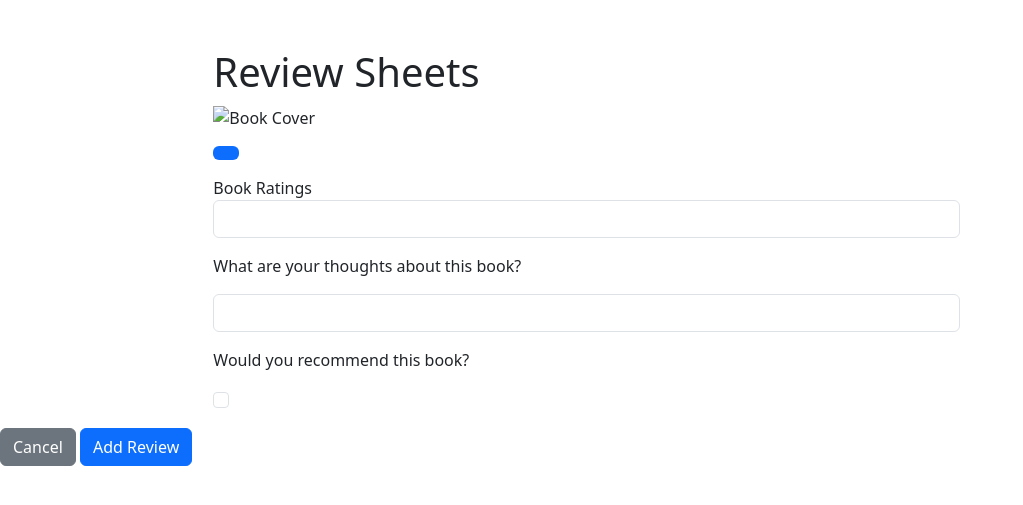
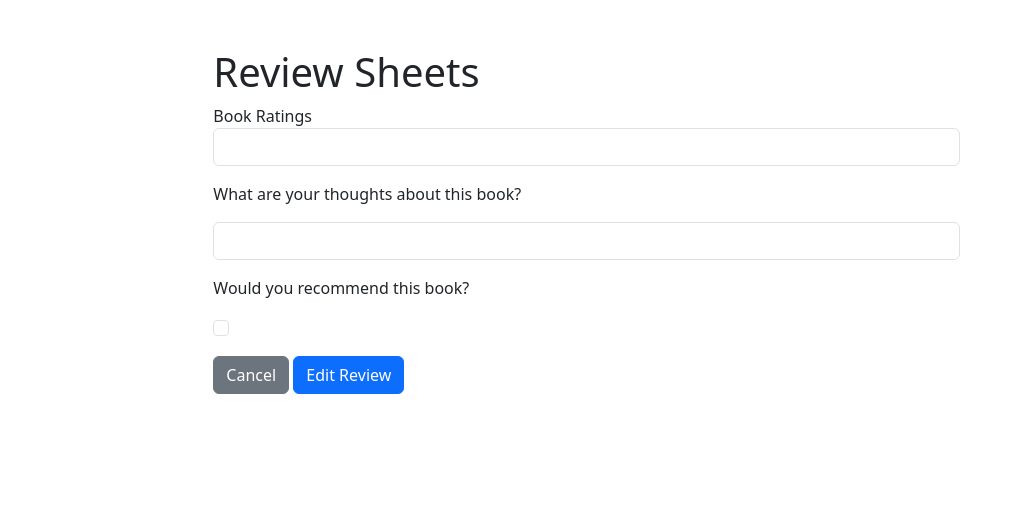
Before and after one commit to ConeGroup/gatau, a Django app: template reviews/templates/review_sheets.html in a window 1280 px wide. Shown: the top 505 px of the page, without its empty margins (0-1023 px from the left). Run offline with Django 4.2, Linux system fonts and the light colour scheme; the template is opened without the code that fills it: values that come from a table or form of the project are taken from there, others are empty.

Commit message:
finalizing

```diff
--- a/reviews/templates/review_sheets.html
+++ b/reviews/templates/review_sheets.html
@@ -7,15 +7,6 @@
 
     <form method="POST">
         {% csrf_token %}
-        <h5 class="card-text font-weight-bold" style="text-shadow: 2px 2px 4px rgba(0, 0, 0, 0.3);" id="reviewModalTitle"></h5>
-        <div class="image-container-modal">
-            <img id="reviewModalCover" alt="Book Cover" style="width: 106px; height: 160px;">
-        </div>
-        <p class="card-text" id="reviewModalAuthor"></p>
-        <p class="btn bg-primary" id="reviewModalYear"></p>
-        <small class="text-muted" id="reviewModalISBN"></small>
-        <small class="text-muted" id="reviewModalBookId"></small>
-        <form id="form" onsubmit="return false;">
             <div class="form-group mb-3">
                 <label for="rating">Book Ratings</label>
                 {{ form.rating }}
@@ -28,11 +19,9 @@
                 <p>Would you recommend this book?</p>
                 {{ form.is_recommended }}
             </div>
-        </form>
-    </div>
     <div>
         <button type="button" class="btn btn-secondary" data-bs-dismiss="modal">Cancel</button>
-        <button type="submit" class="btn btn-primary" value="Register">Add Review</button>
+        <button type="submit" class="btn btn-primary" value="Edit Review">Edit Review</button>
     </div>
 
     </form>
```
Also changed, not shown: reviews/templates/main.html (+12 -8 lines), reviews/views.py (+17 -0 lines).
